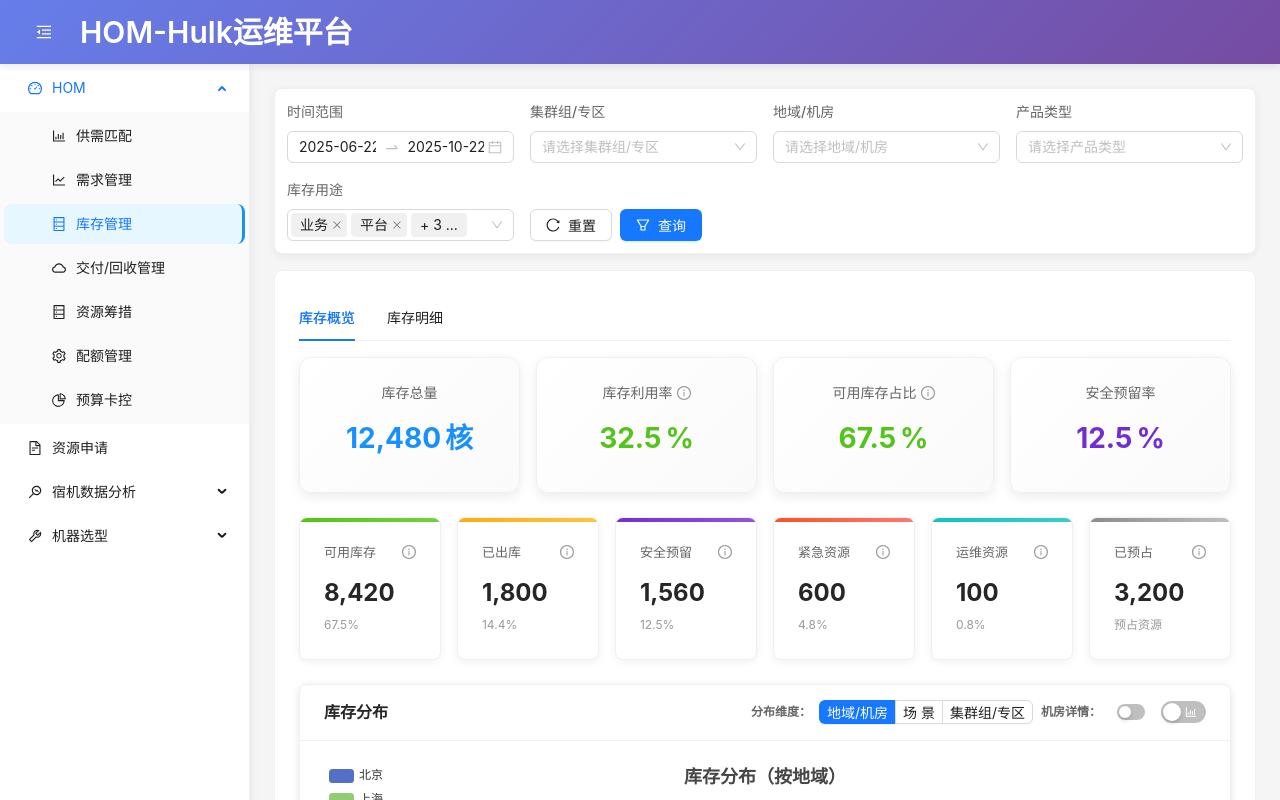
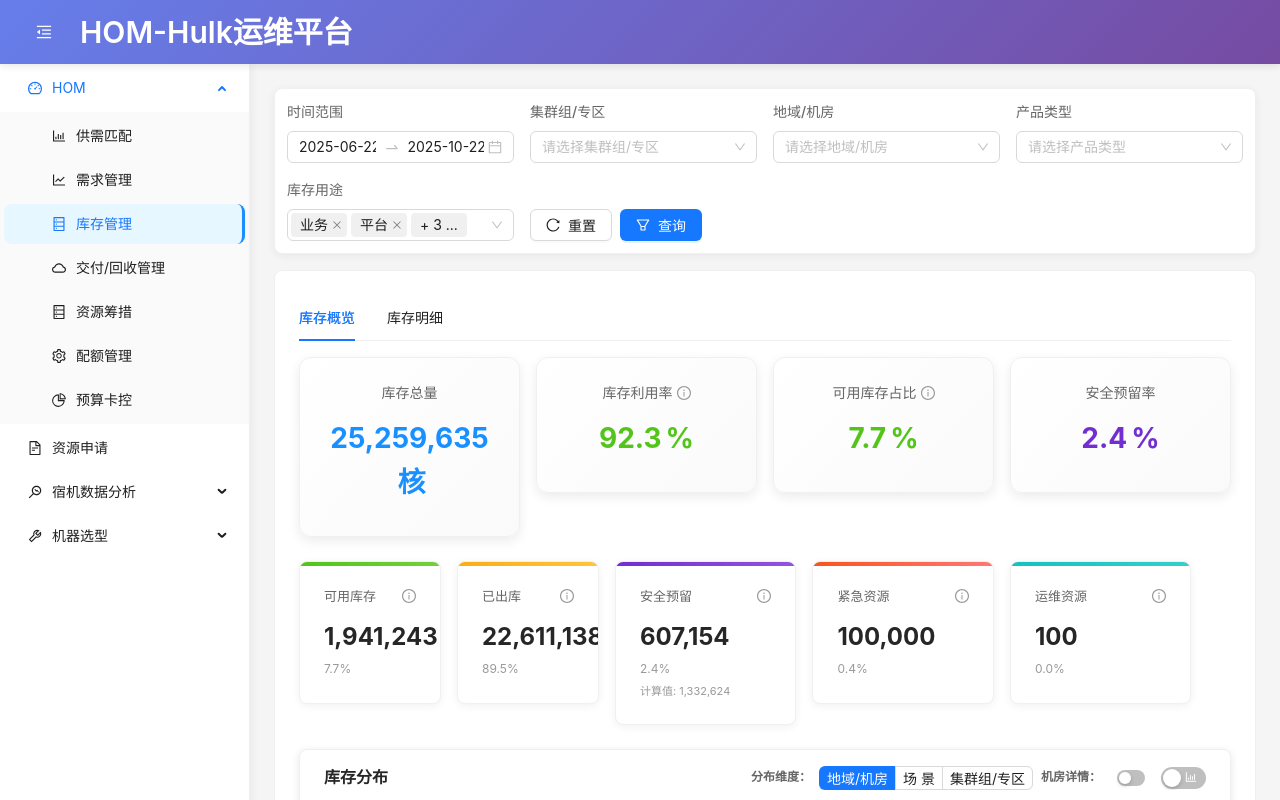
Before and after one commit to tasyskybenjamin/hulk_F1, a React (Create React App) app: page / in a window 1280 px wide. Shown: the top 800 px of the page. Built offline with nearby package versions, Linux system fonts and the light colour scheme; the HTML template or start-up script is replaced by a standard one.

Commit message:
更新库存概览数据：使用真实数据，移除已预占资源，为安全预留添加详细计算逻辑和说明

```diff
--- a/src/components/InventoryManagementPage.js
+++ b/src/components/InventoryManagementPage.js
@@ -244,20 +244,25 @@ const InventoryManagementPage = ({ onNavigateToResourceProcurement }) => {
     try {
       await new Promise(resolve => setTimeout(resolve, 1000));
 
-      // 模拟汇总数据
-      const availableInventory = 8420;
-      const outboundInventory = 1800;
-      const safetyReserve = 1560;
-      const emergencyPool = 600;
-      const operationPool = 100;
+      // 实际库存数据
+      const availableInventory = 1941243;
+      const outboundInventory = 22611138;
+      const emergencyPool = 100000;
+      const operationPool = 100; // 运维资源保持较小值
+
+      // 安全预留计算逻辑：总库存的5% + 固定值100,000核
+      const totalInventoryBeforeSafety = availableInventory + outboundInventory + emergencyPool + operationPool;
+      const safetyReserveCalculated = Math.round(totalInventoryBeforeSafety * 0.05) + 100000;
+      const safetyReserve = 607154; // 实际值
+
       const totalInventory = availableInventory + outboundInventory + safetyReserve + emergencyPool + operationPool;
 
       setSummaryData({
         totalInventory: totalInventory,
         availableInventory: availableInventory,
-        reservedInventory: 3200, // 已预占不计入总量
         outboundInventory: outboundInventory,
         safetyReserve: safetyReserve,
+        safetyReserveCalculated: safetyReserveCalculated, // 用于显示计算逻辑
         emergencyPool: emergencyPool,
         operationPool: operationPool
       });
@@ -816,11 +821,26 @@ const InventoryManagementPage = ({ onNavigateToResourceProcurement }) => {
                         </div>
                       </Card>
                     </Col>
-                    <Col xs={24} sm={12} md={8} lg={4}>
+                     <Col xs={24} sm={12} md={8} lg={5}>
                        <Card className="status-card safety-reserve">
                          <div className="status-header">
                            <span className="status-title">安全预留</span>
-                          <Tooltip title="系统安全预留资源">
+                           <Tooltip
+                             title={
+                               <div>
+                                 <div style={{ marginBottom: '8px' }}>
+                                   <strong>计算逻辑：</strong>总库存的5% + 固定值100,000核
+                                 </div>
+                                 <div style={{ marginBottom: '4px' }}>
+                                   • 某某平台应急预留：10,000核
+                                 </div>
+                                 <div>
+                                   • 夏战为PaaS预留：90,000核
+                                 </div>
+                               </div>
+                             }
+                             overlayStyle={{ maxWidth: '300px' }}
+                           >
                              <InfoCircleOutlined style={{ color: '#999' }} />
                            </Tooltip>
                          </div>
@@ -828,9 +848,12 @@ const InventoryManagementPage = ({ onNavigateToResourceProcurement }) => {
                          <div className="status-percentage">
                            {((summaryData.safetyReserve / summaryData.totalInventory) * 100).toFixed(1)}%
                          </div>
+                         <div style={{ fontSize: '11px', color: '#999', marginTop: '4px' }}>
+                           计算值: {summaryData.safetyReserveCalculated?.toLocaleString()}
+                         </div>
                        </Card>
                      </Col>
-                    <Col xs={24} sm={12} md={8} lg={4}>
+                     <Col xs={24} sm={12} md={8} lg={5}>
                        <Card className="status-card emergency-pool">
                          <div className="status-header">
                            <span className="status-title">紧急资源</span>
@@ -844,7 +867,7 @@ const InventoryManagementPage = ({ onNavigateToResourceProcurement }) => {
                          </div>
                        </Card>
                      </Col>
-                    <Col xs={24} sm={12} md={8} lg={4}>
+                     <Col xs={24} sm={12} md={8} lg={5}>
                        <Card className="status-card operation-pool">
                          <div className="status-header">
                            <span className="status-title">运维资源</span>
@@ -856,18 +879,6 @@ const InventoryManagementPage = ({ onNavigateToResourceProcurement }) => {
                          <div className="status-percentage">
                            {((summaryData.operationPool / summaryData.totalInventory) * 100).toFixed(1)}%
                          </div>
-                      </Card>
-                    </Col>
-                    <Col xs={24} sm={12} md={8} lg={4}>
-                      <Card className="status-card reserved-inventory">
-                        <div className="status-header">
-                          <span className="status-title">已预占</span>
-                          <Tooltip title="已被预占但未出库的资源">
-                            <InfoCircleOutlined style={{ color: '#999' }} />
-                          </Tooltip>
-                        </div>
-                        <div className="status-value">{summaryData.reservedInventory.toLocaleString()}</div>
-                        <div className="status-percentage">预占资源</div>
                        </Card>
                      </Col>
                   </Row>
```
Lines whose indentation alone changed are shown as unchanged.
